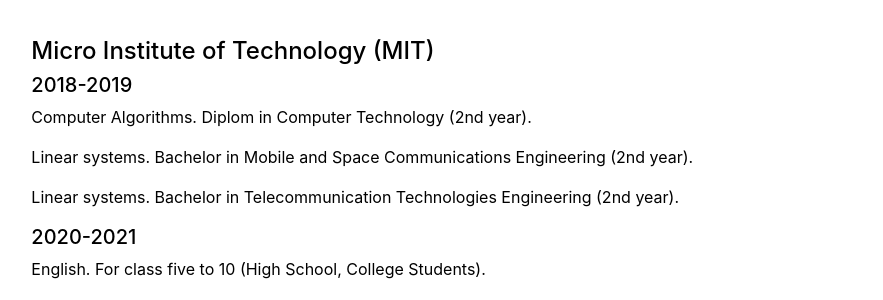
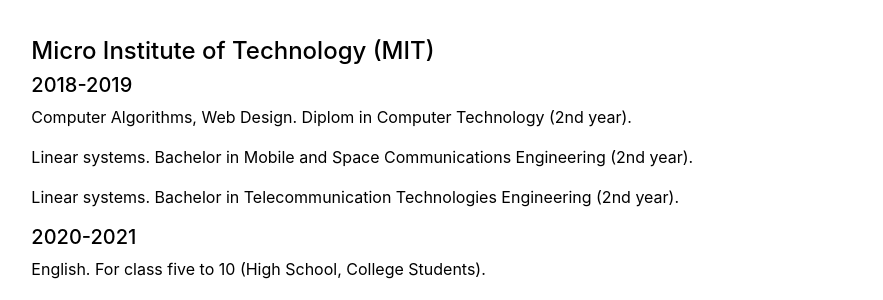
Before and after one commit to babulcseian/babulcseian.github.io, a Jekyll site: the page built from teaching.md, in a window 1280 px wide. Shown: the part 235-535 px from the top of the page, without its empty margins (198-1081 px from the left). Built offline with Jekyll 4.4.1, drawn with Linux system fonts in a browser that asks for light colours; a style sheet for code colours, icons or effects is not loaded.

Commit message:
Update teaching_data.yml

```diff
--- a/_data/teaching_data.yml
+++ b/_data/teaching_data.yml
@@ -1,4 +1,4 @@
-- {place: 'carlos', year: '2018-2019', name: 'Computer Algorithms', degree: 'Diplom in Computer Technology (2nd year)', description: ''}
+- {place: 'carlos', year: '2018-2019', name: 'Computer Algorithms, Web Design', degree: 'Diplom in Computer Technology (2nd year)', description: ''}
 - {place: 'carlos', year: '2017-2018', name: 'Linear systems', degree: 'Bachelor in Mobile and Space Communications Engineering (2nd year)', description: ''}
 - {place: 'carlos', year: '2017-2018', name: 'Linear systems', degree: 'Bachelor in Telecommunication Technologies Engineering (2nd year)', description: ''}
 - {place: 'carlos', year: '2017-2018', name: 'Linear systems', degree: 'Bachelor in Telematics Engineering (2nd year)', description: ''}
```
